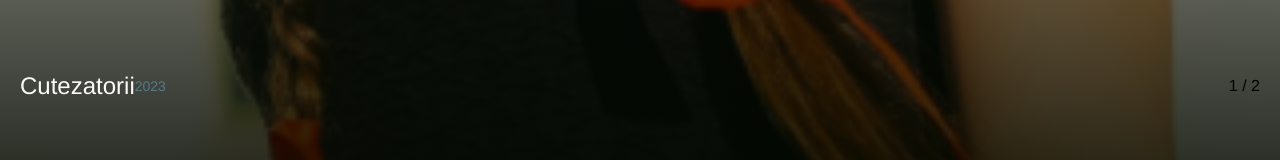
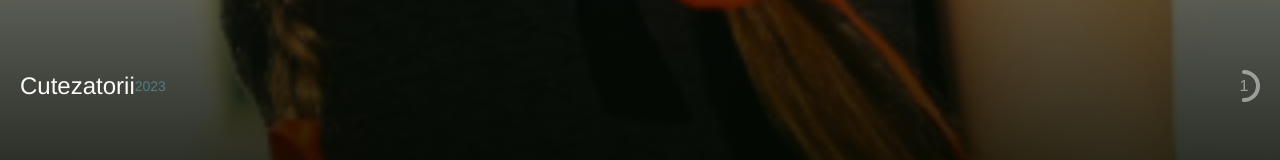
Before and after one commit to Septy2000/Wild-Poppy-Films-Website, a Next.js app in the folder wild-poppy-films-website/: page / in a window 1280 px wide. Shown: the part 1541-1701 px from the top of the page. Built offline with nearby package versions, Linux system fonts and the light colour scheme.

Commit message:
Added movie counter;

```diff
--- a/wild-poppy-films-website/src/components/CircularCounter/CircularCounter.styled.tsx
+++ b/wild-poppy-films-website/src/components/CircularCounter/CircularCounter.styled.tsx
@@ -0,0 +1,29 @@
+import React from "react";
+import styled from "styled-components";
+
+export const Wrapper = styled.div`
+    display: flex;
+    justify-content: center;
+    align-items: center;
+    position: relative;
+    width: 32px;
+    height: 32px;
+`;
+
+export const CircleProgress = styled.circle`
+    fill: none;
+    stroke: ${({ theme }) => theme.colors.neutral.neutral_3};
+    opacity: 60%;
+    stroke-width: 4;
+    stroke-linecap: round;
+    transition: stroke-dashoffset 0.2s ease-in-out;
+    transform: rotate(-90deg);
+    transform-origin: 50% 50%;
+`;
+
+export const Counter = styled.div`
+    position: absolute;
+    font-size: 1rem;
+    color: ${({ theme }) => theme.colors.neutral.neutral_3};
+    opacity: 60%;
+`;
--- a/wild-poppy-films-website/src/components/CircularCounter/CircularCounter.tsx
+++ b/wild-poppy-films-website/src/components/CircularCounter/CircularCounter.tsx
@@ -0,0 +1,28 @@
+import * as Styled from "./CircularCounter.styled";
+
+export default function CircularProgress({
+    currentIndex,
+    total,
+}: {
+    currentIndex: number;
+    total: number;
+}) {
+    const radius = 14;
+    const circumference = 2 * Math.PI * radius;
+    const offset = circumference - (currentIndex / total) * circumference;
+
+    return (
+        <Styled.Wrapper>
+            <svg width="32" height="32">
+                <Styled.CircleProgress
+                    r={radius}
+                    cx="16"
+                    cy="16"
+                    strokeDasharray={circumference}
+                    strokeDashoffset={offset}
+                />
+            </svg>
+            <Styled.Counter>{currentIndex}</Styled.Counter>
+        </Styled.Wrapper>
+    );
+}
--- a/wild-poppy-films-website/src/components/pages/HomePage/HomeHero/HomeHeroContentOverlay/HomeHeroContentOverlay.styled.tsx
+++ b/wild-poppy-films-website/src/components/pages/HomePage/HomeHero/HomeHeroContentOverlay/HomeHeroContentOverlay.styled.tsx
@@ -16,6 +16,7 @@ export const Container = styled.div`
     grid-template-rows: 1fr 1fr 1fr;
     grid-template-columns: 1fr;
     grid-template-areas: "." "controls" "movie-title-and-counter";
+    user-select: none;
 `;
 
 export const MovieControlsContainer = styled.div`
--- a/wild-poppy-films-website/src/components/pages/HomePage/HomeHero/HomeHeroContentOverlay/HomeHeroContentOverlay.tsx
+++ b/wild-poppy-films-website/src/components/pages/HomePage/HomeHero/HomeHeroContentOverlay/HomeHeroContentOverlay.tsx
@@ -1,5 +1,6 @@
 import { HomeHeroContentOverlayProps } from "@/_types/components";
 import * as Styled from "./HomeHeroContentOverlay.styled";
+import CircularProgress from "@/components/CircularCounter/CircularCounter";
 
 export default function HomeHeroContentOverlay({
     movieTitle,
@@ -20,7 +21,7 @@ export default function HomeHeroContentOverlay({
                     <Styled.MovieTitle>{movieTitle}</Styled.MovieTitle>
                     <Styled.MovieYear>{movieYear}</Styled.MovieYear>
                 </Styled.MovieTitleContainer>
-                <div>{`${movieIndex + 1} / ${moviesCount}`}</div>
+                <CircularProgress currentIndex={movieIndex + 1} total={moviesCount} />
             </Styled.MovieTitleAndCounterContainer>
         </Styled.Container>
     );
```
